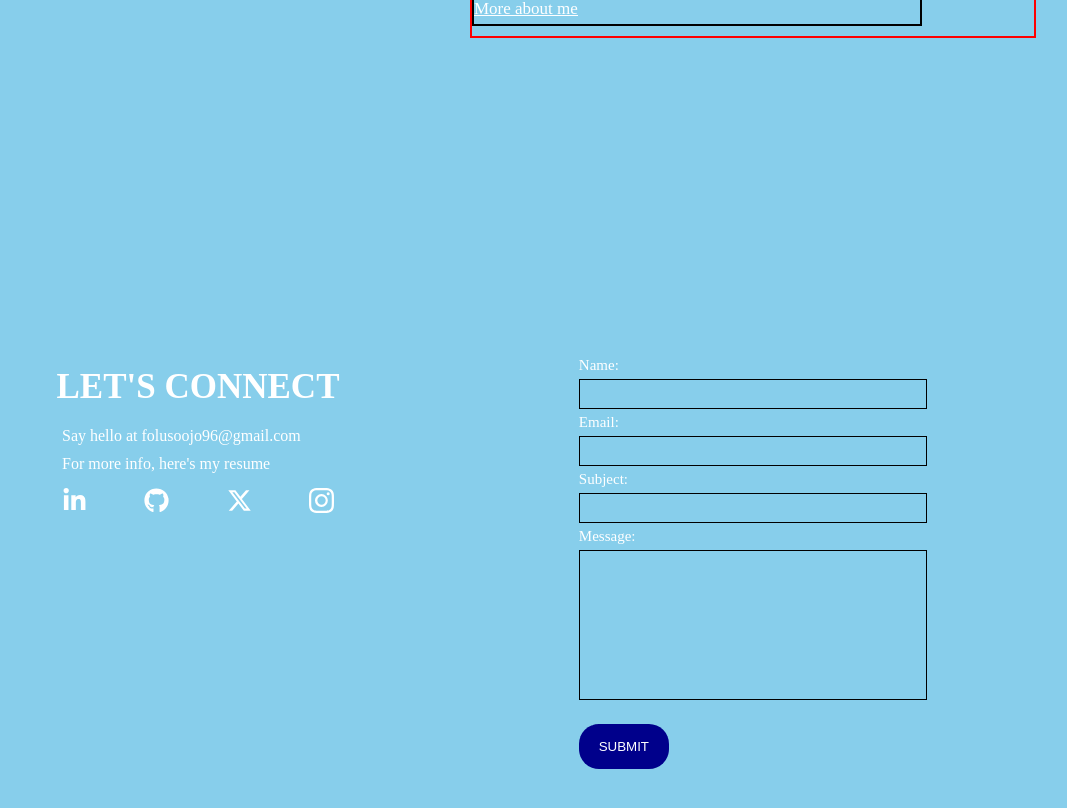
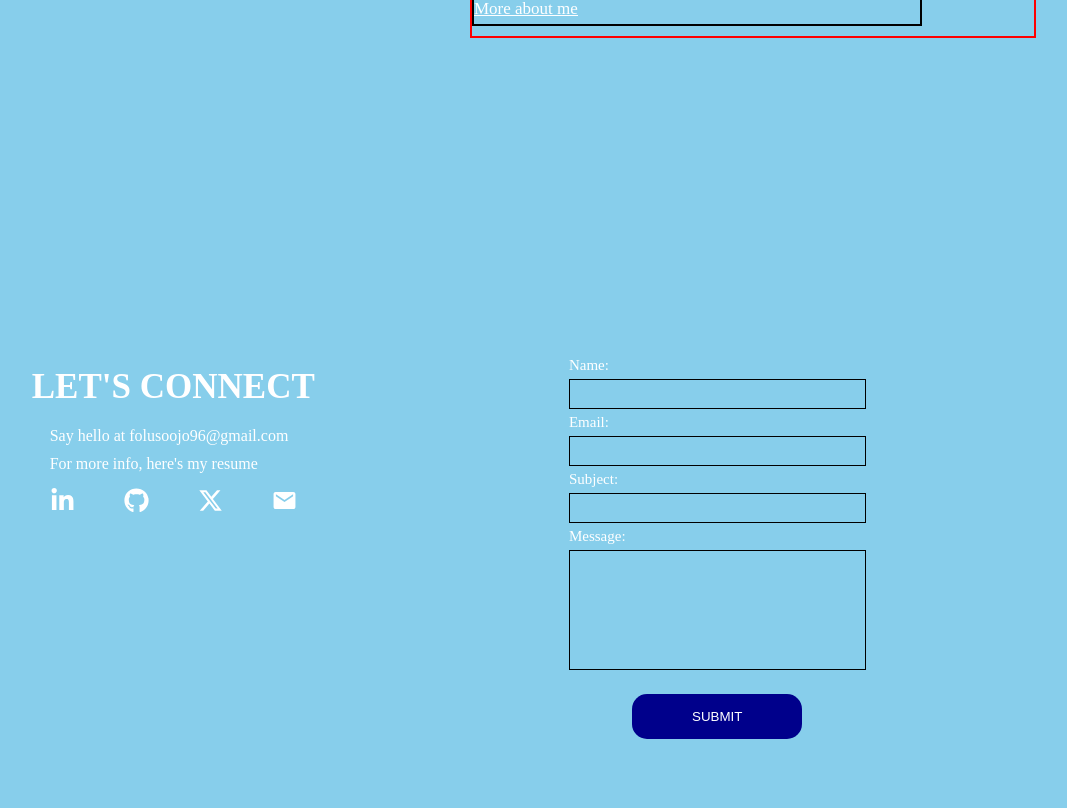
Before and after one commit to FolusoOjo/Portfolio, a React (Vite) app: page / in a window 1280 px wide. Shown: the part 4075-4883 px from the top of the page, without its empty margins (170-1237 px from the left). Built offline with nearby package versions, Linux system fonts and the light colour scheme.

Commit message:
changed the email setup

```diff
--- a/src/Pages/Contact.jsx
+++ b/src/Pages/Contact.jsx
@@ -18,7 +18,7 @@ function Contact() {
           <Contactlink
             linked="https://www.linkedin.com/in/folusoojo"
             linkgit="https://github.com/FolusoOjo"
-            linkig="https://www.instagram.com/torhbah/"
+            linkmail="mailto:folusoojo96@gmail.com"
             linktweet="https://x.com/torhbah"
           />
         </Text>
@@ -112,7 +112,10 @@ const Text = styled.div`
 
 const Form = styled.div`
   /* border: 2px solid yellow; */
-  width: 40%;
+  width: 60%;
+  display: flex;
+  flex-direction: column;
+  align-items: center;
 
   label {
     display: block;
@@ -120,7 +123,7 @@ const Form = styled.div`
     padding: 5px 0;
   }
   input {
-    width: 80%;
+    width: 100%;
     height: 30px;
     outline: transparent;
     /* border: transparent; */
@@ -128,18 +131,22 @@ const Form = styled.div`
   }
   textarea {
     resize: none;
-    height: 150px;
-    width: 80%;
+    height: 120px;
+    width: 100%;
     border: 1px solid black;
   }
   button {
     margin-top: 20px;
-    width: 90px;
+    width: 170px;
     height: 45px;
     outline: transparent;
     border: 1px solid transparent;
-    border-radius: 20px;
+    border-radius: 15px;
     background-color: darkblue;
+  }
+
+  form {
+    width: 50%;
   }
 
   @media (max-width: 800px) {
@@ -151,5 +158,8 @@ const Form = styled.div`
       text-align: center;
       /* width: 100%; */
     }
+    form {
+      width: 75%;
+    }
   }
 `;
--- a/src/Static/Header.jsx
+++ b/src/Static/Header.jsx
@@ -15,7 +15,7 @@ function Header() {
             <p>Work</p>
           </Link>
 
-          <Link to="/about">
+          <Link to="/mainabout">
             <p>About</p>
           </Link>
 
--- a/src/UI/Contactlink.jsx
+++ b/src/UI/Contactlink.jsx
@@ -1,10 +1,10 @@
 import { FaLinkedinIn } from "react-icons/fa";
 import { FaGithub } from "react-icons/fa6";
 import { FaXTwitter } from "react-icons/fa6";
-import { BsInstagram } from "react-icons/bs";
+import { IoMdMail } from "react-icons/io";
 import styled from "styled-components";
 
-function Contactlink({ linked, linkgit, linktweet, linkig }) {
+function Contactlink({ linked, linkgit, linktweet, linkmail }) {
   return (
     <>
       <Icons>
@@ -17,8 +17,8 @@ function Contactlink({ linked, linkgit, linktweet, linkig }) {
         <a href={linktweet} target="_blank">
           <FaXTwitter />
         </a>
-        <a href={linkig} target="_blank">
-          <BsInstagram />
+        <a href={linkmail} target="_blank">
+          <IoMdMail />
         </a>
       </Icons>
     </>
```
